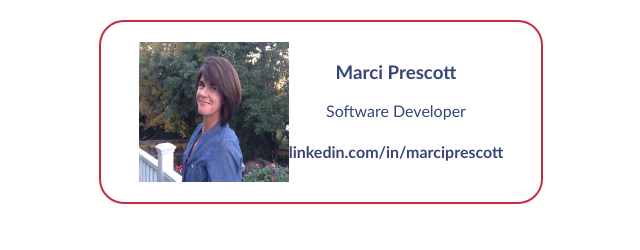
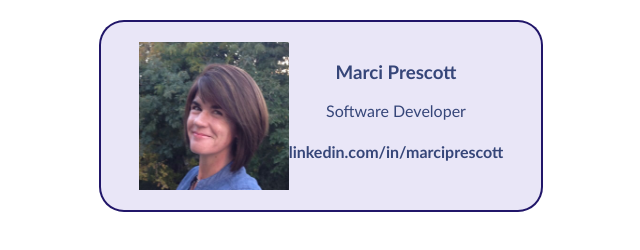
Before and after one commit to marciprescott/business-card, a plain HTML site: page index.html in a window 1280 px wide. Shown: the whole page, without its empty margins (319-959 px from the left). Drawn offline with Linux system fonts and the light colour scheme.

Commit message:
Edited color palette

```diff
--- a/index.html
+++ b/index.html
@@ -4,7 +4,7 @@
     </head>
     <body>
         <div class="card">
-            <img class="avatar" src="IMG_2952.jpeg">
+            <img class="avatar" src="mjp.jpeg">
             <div >
                 <h3>Marci Prescott</h3>
                 <p>Software Developer</p>
--- a/styles.css
+++ b/styles.css
@@ -19,11 +19,11 @@ body {
     display: flex;
     justify-content: center;;
     text-align: center;
-    background: #e6fofe;
+    background: #e9e6f7;
     color: 364679;
-    border-bottom: 6px solid #c02f43;
-    border-top: 6px solid #c02f43;
-    border: 2px solid #c02f43;
+    border-bottom: 6px solid #11055eeb;
+    border-top: 6px solid #11055eeb;
+    border: 2px solid #11055eeb;
     border-radius: 25px;
 
 
```
Also changed, not shown: mjp.jpeg (added).
